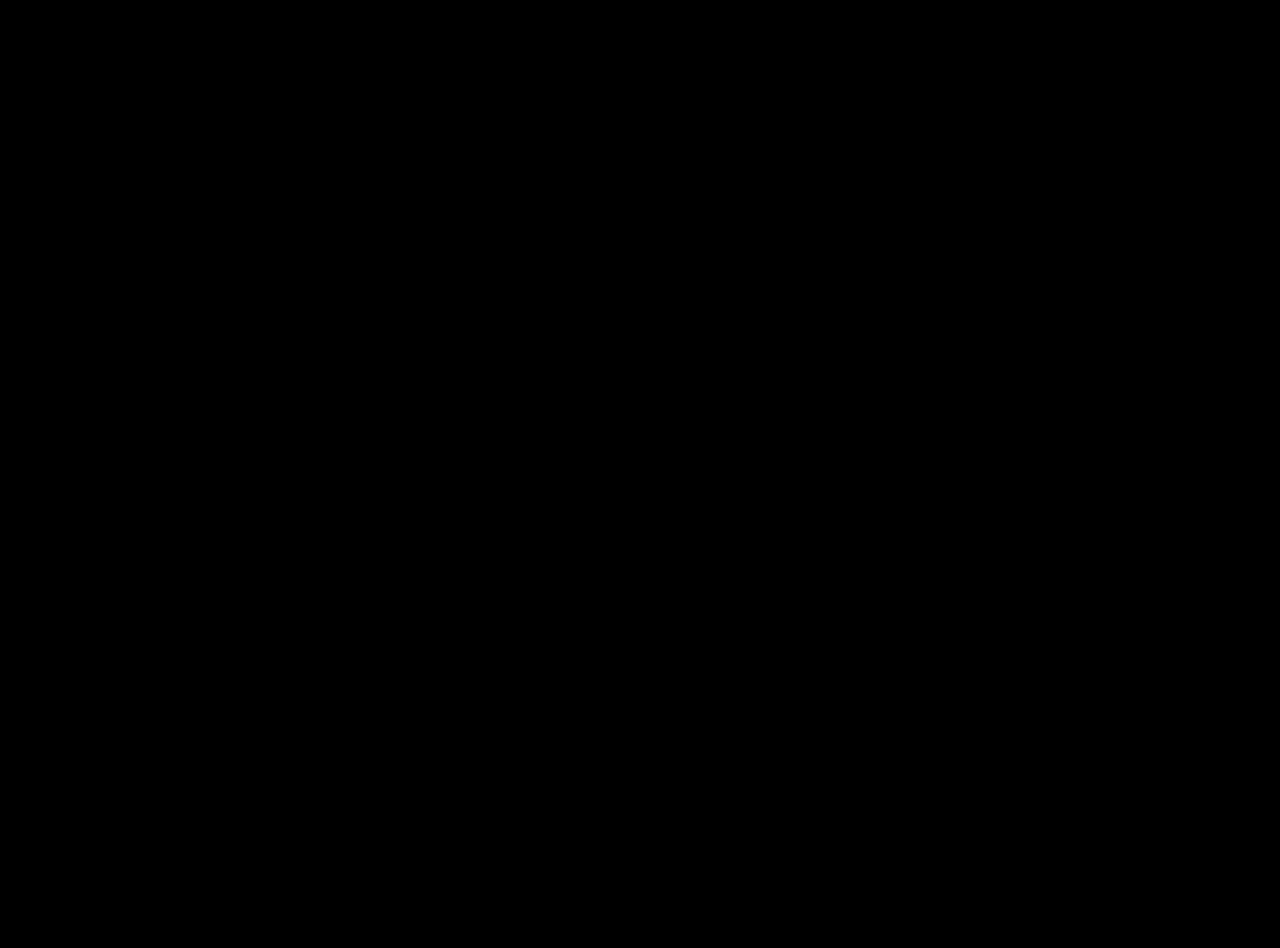
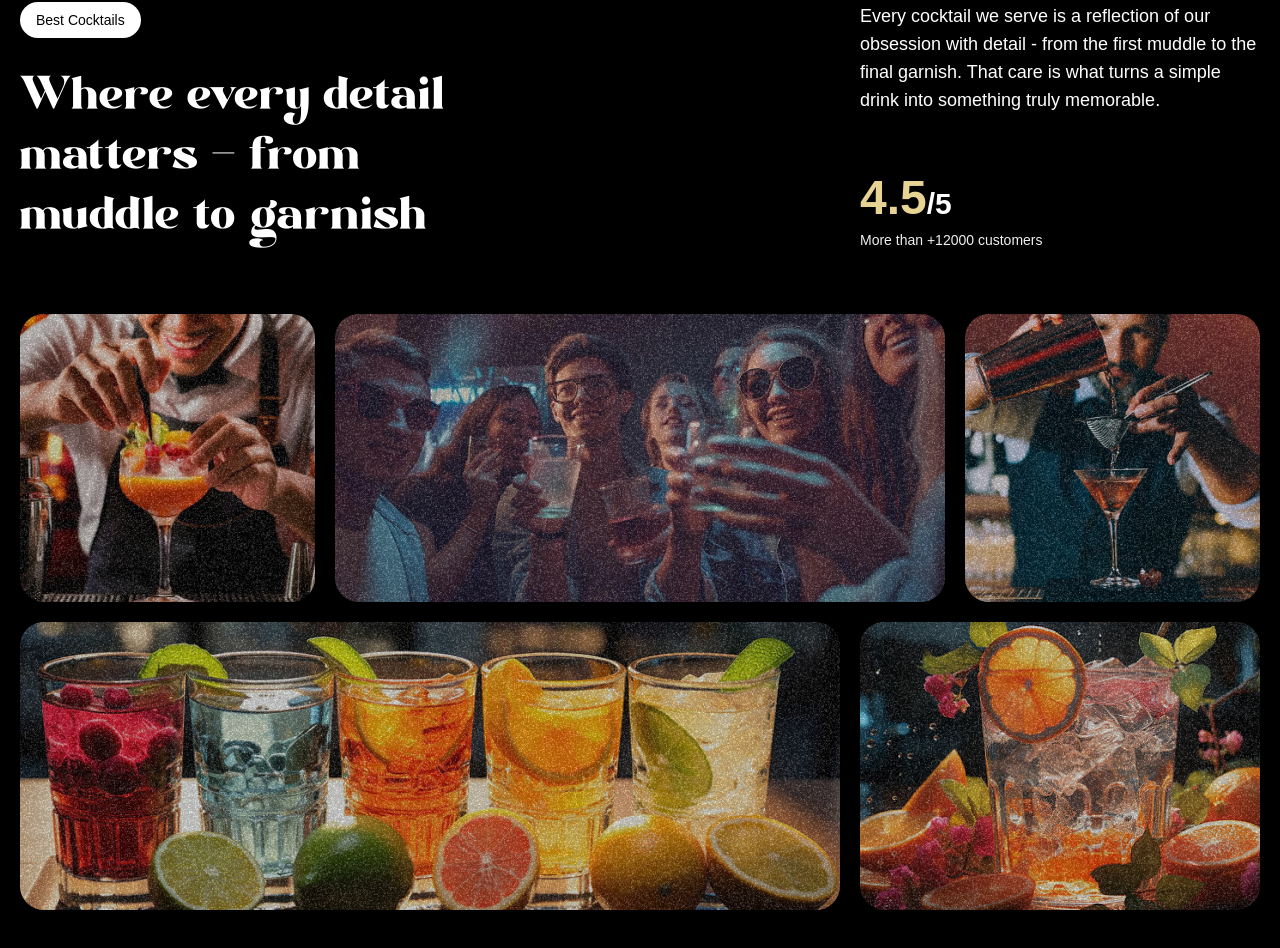
Before and after one commit to Abhishek220801/gsap_cocktail, a React (Vite) app: page / in a window 1280 px wide. Shown: the part 1710-2658 px from the top of the page. Before the commit the page ends 1600 px from the top, so only its background shows below. Built offline with nearby package versions, Linux system fonts and the light colour scheme; a web font is replaced by a local one.

Commit message:
implement about section

```diff
--- a/src/App.jsx
+++ b/src/App.jsx
@@ -3,6 +3,7 @@ import { ScrollTrigger, SplitText } from "gsap/all"
 import Navbar from "./components/Navbar";
 import Hero from "./components/Hero";
 import Cocktails from "./components/Cocktails";
+import About from "./components/About";
 
 gsap.registerPlugin(ScrollTrigger, SplitText);
 
@@ -12,6 +13,7 @@ const App = () => {
         <Navbar/>
         <Hero/>
         <Cocktails/>
+        <About/>
     </main>
   )
 }
--- /dev/null
+++ b/src/components/About.jsx
@@ -0,0 +1,81 @@
+import { useGSAP } from "@gsap/react"
+import gsap from "gsap"
+import { SplitText } from "gsap/all"
+
+const About = () => {
+    useGSAP(()=>{
+        const titleSplit = SplitText.create('#about h2', {
+            type: 'words',
+        })
+        const scrollTimeline = gsap.timeline({
+            scrollTrigger: {
+                trigger: '#about',
+                start: 'top center'
+            }
+        })
+
+        scrollTimeline
+            .from(titleSplit.words, {
+                opacity: 0, duration: 1, yPercent: 100, ease: 'expo.out', stagger: 0.02,
+            })
+            .from('.top-grid div, .bottom-grid div', {
+                opacity: 0, duration: 1, ease: 'power1.inOut', stagger: 0.04,
+            }, '-=0.5')
+    })
+  return (
+    <div id="about">
+      <div className="mb-16 md:px-0 px-5">
+        <div className="content">
+          <div className="md:col-span-8">
+            <p className="badge">Best Cocktails</p>
+            <h2>
+              Where every detail matters <span className="text-white">-</span>{" "}
+              from muddle to garnish
+            </h2>
+          </div>
+          <div className="sub-content">
+            <p>
+              Every cocktail we serve is a reflection of our obsession with
+              detail - from the first muddle to the final garnish. That care is
+              what turns a simple drink into something truly memorable.
+            </p>
+            <div>
+              <p className="md:text-3xl text-xl font-bold">
+                <span>4.5</span>/5
+              </p>
+              <p className="text-sm text-white-100">
+                More than +12000 customers
+              </p>
+            </div>
+          </div>
+        </div>
+      </div>
+      <div className="top-grid">
+        <div className="md:col-span-3">
+          <div className="noisy" />
+            <img src="/images/abt1.png" alt="grid-img-1" />
+        </div>
+        <div className="md:col-span-6">
+          <div className="noisy" />
+            <img src="/images/abt2.png" alt="grid-img-1" />
+          </div>
+        <div className="md:col-span-3">
+          <div className="noisy" />
+            <img src="/images/abt5.png" alt="grid-img-1" />
+        </div>
+    </div>
+        <div className="bottom-grid">
+          <div className="md:col-span-8">
+            <div className="noisy" />
+              <img src="/images/abt3.png" alt="grid-img-1" />
+            </div>
+          <div className="md:col-span-4">
+            <div className="noisy" />
+              <img src="/images/abt4.png" alt="grid-img-1" />
+           </div>
+      </div>
+    </div>
+  )
+}
+
+export default About
```
